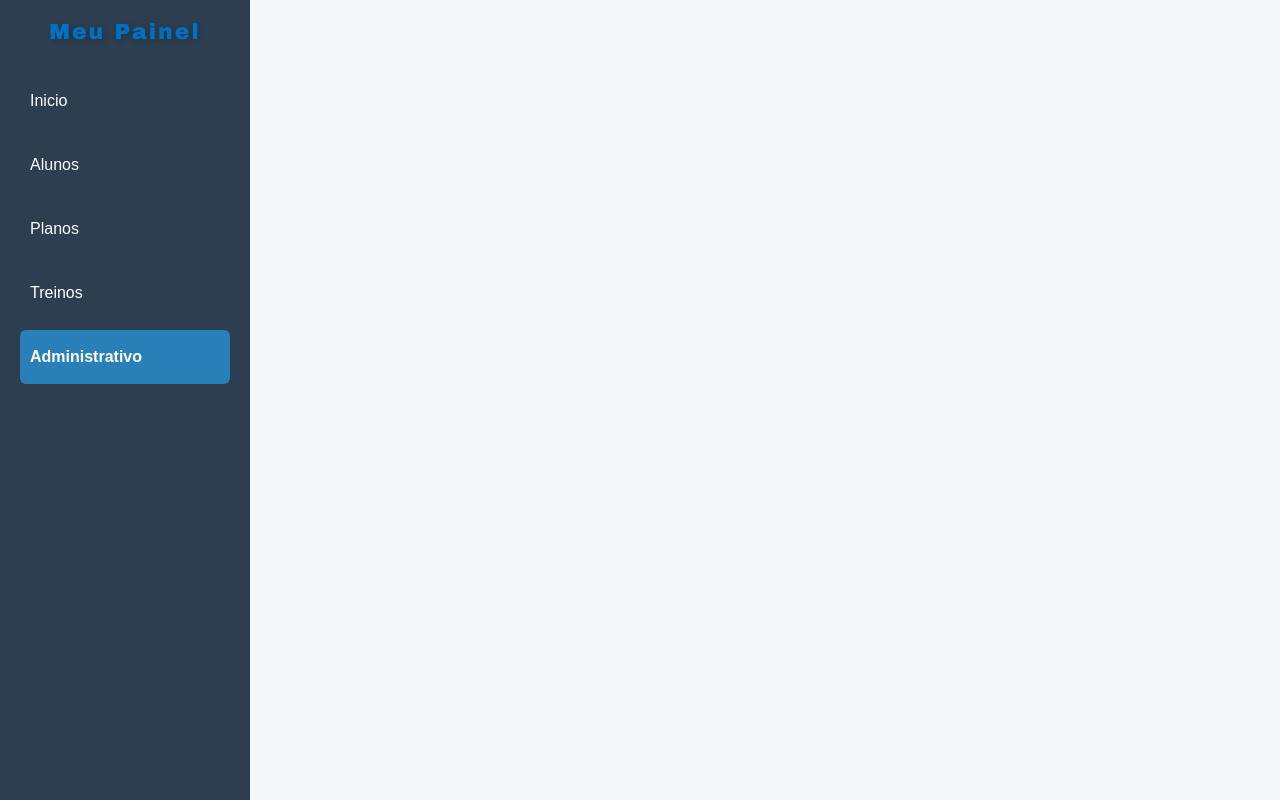
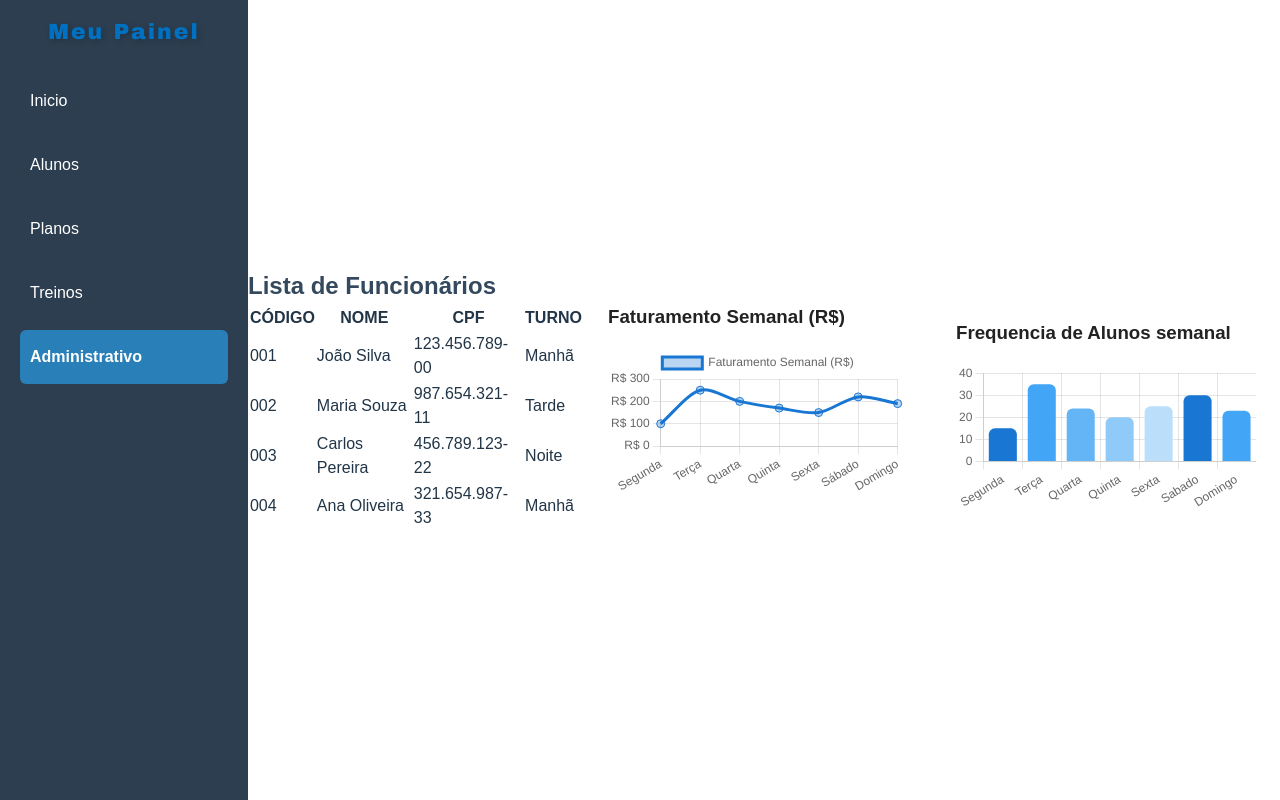
Before and after one commit to Carolinaleandrodias/Trabalho-LP-Academia, a React (Vite) app: page /painel in a window 1280 px wide. Both pictures are taken after a click on the item "Administrativo". Built offline with nearby package versions, Linux system fonts and the light colour scheme.

Commit message:
feat: adicionado gráficos de faturamento, frequência de alunos e tabela de funcionários

```diff
--- a/src/paginas/subpaginas/adm.jsx
+++ b/src/paginas/subpaginas/adm.jsx
@@ -1,14 +1,166 @@
-import './adm.css';
-import fundo from '../../assets/4.jpg';
+import React from "react";
+import { Line, Bar } from "react-chartjs-2";
+import {
+  Chart as ChartJS,
+  CategoryScale,
+  LinearScale,
+  PointElement,
+  LineElement,
+  BarElement,
+  Title,
+  Tooltip,
+  Legend,
+} from "chart.js"
 
-export default function Adm() {
+import "./adm.css";
+
+ChartJS.register(
+  CategoryScale,
+  LinearScale,
+  PointElement,
+  LineElement,
+  BarElement,
+  Title,
+  Tooltip,
+  Legend,
+);
+
+const funcionarios = [
+  { codigo: "001", nome: "João Silva", cpf: "123.456.789-00", turno: "Manhã" },
+  { codigo: "002", nome: "Maria Souza", cpf: "987.654.321-11", turno: "Tarde" },
+  { codigo: "003", nome: "Carlos Pereira", cpf: "456.789.123-22", turno: "Noite" },
+  { codigo: "004", nome: "Ana Oliveira", cpf: "321.654.987-33", turno: "Manhã" },
+];
+
+
+
+export default function TabelaFuncionarios() {
+  const dataFaturamentoMensal = {
+    labels: [
+      "Segunda", "Terça", "Quarta", "Quinta", "Sexta", "Sábado",
+      "Domingo"
+    ],
+    datasets: [
+      {
+        label: "Faturamento Semanal (R$)",
+        data: [100, 250, 200, 170, 150, 220, 190],
+        borderColor: "#1976d2",
+        backgroundColor: "rgba(25, 118, 210, 0.3)",
+        fill: true,
+        tension: 0.3,
+        pointRadius: 4,
+        pointHoverRadius: 6,
+      },
+    ],
+  };
+
+  const optionsFaturamentoMensal = {
+    responsive: true,
+    plugins: {
+      legend: { position: "top" },
+      tooltip: { mode: "index", intersect: false },
+    },
+
+    scales: {
+      y: {
+        beginAtZero: true,
+        ticks: {
+          callback: (value) => `R$ ${value.toLocaleString()}`,
+        },
+      },
+    },
+  };
+
+  const dataFrequentaSemana = {
+    labels: [
+      "Segunda",
+      "Terça",
+      "Quarta",
+      "Quinta",
+      "Sexta",
+      "Sabado",
+      "Domingo",
+    ],
+
+    datasets: [
+      {
+        label: "Frequentadores",
+        data: [15, 35, 24, 20, 25, 30, 23],
+        backgroundColor: [
+          "#1976d2",
+          "#42a5f5",
+          "#64b5f6",
+          "#90caf9",
+          "#bbdefb",
+        ],
+        borderRadius: 6,
+        maxBarThickness: 50,
+      },
+    ],
+  };
+
+  const optionsFrequentaSemana = {
+    responsive: true,
+    plugins: {
+      legend: { display: false },
+      tooltip: { enable: true },
+    },
+    scales: {
+      y: {
+        beginAtZero: true,
+        ticks: {
+          callback: (value) => `${value.toLocaleString()}`,
+        },
+      },
+    },
+  };
+
   return (
-    <div
-      className="container2"
-      style={{
-        backgroundImage: `url(${fundo})`,
-      }}
-    >
+    <div className="container">
+      <div className="card">
+        <div className="card-header">
+          <h2>Lista de Funcionários</h2>
+        </div>
+        <div className="card-body">
+          <div className="table-wrapper">
+            <table className="tabela-funcionarios">
+              <thead>
+                <tr>
+                  <th>CÓDIGO</th>
+                  <th>NOME</th>
+                  <th>CPF</th>
+                  <th>TURNO</th>
+                </tr>
+              </thead>
+              <tbody>
+                {funcionarios.map((funcionario) => (
+                  <tr key={funcionario.codigo}>
+                    <td>{funcionario.codigo}</td>
+                    <td>{funcionario.nome}</td>
+                    <td>{funcionario.cpf}</td>
+                    <td>{funcionario.turno}</td>
+                  </tr>
+                ))}
+              </tbody>
+            </table>
+          </div>
+        </div>
+      </div>
+
+      <div className="card" style={{ padding: 24 }}>
+        <h3  style={{ marginBottom: 16, color: "#222" }}>
+          Faturamento Semanal (R$)
+        </h3>
+        <Line data={dataFaturamentoMensal} options={optionsFaturamentoMensal} />
+      </div>
+
+      <div className="card" style={{ marginTop: 32, padding: 24 }}>
+        <h3  style={{ marginBottom: 16, color: "#222" }}>
+                Frequencia de Alunos semanal
+        </h3>
+        <Bar data={dataFrequentaSemana} options={optionsFrequentaSemana}/>
+      </div>
+
     </div>
   );
 }
```
